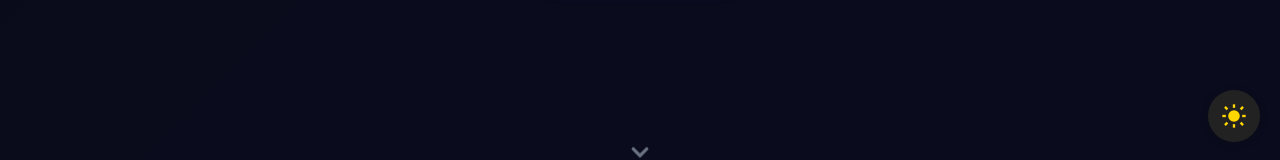
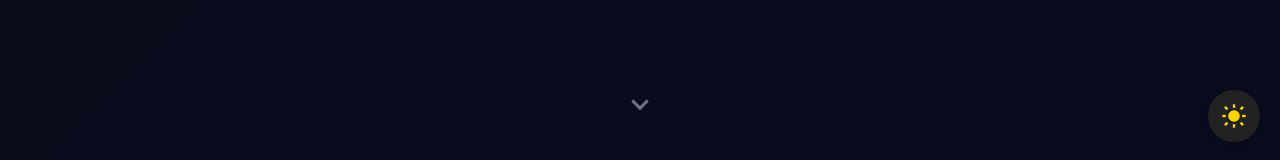
Before and after one commit to vipooshanb/Vipooshan, a React (Vite) app: page / in a window 1280 px wide. Shown: the part 644-804 px from the top of the page. Built offline with nearby package versions, Linux system fonts and the light colour scheme.

Commit message:
scroll down changed

```diff
--- a/src/components/Hero.css
+++ b/src/components/Hero.css
@@ -241,7 +241,7 @@
         .scroll-down {
             position: absolute;
             left: 50%;
-            top: 85%;
+            top: 80%;
             transform: translate(-50%, -50%);
             display: flex;
             flex-direction: column;
@@ -253,7 +253,7 @@
 
         .scroll-down i {
             font-size: 30px;
-            margin-top: 5px;
+            margin-top: 2px;
             animation: bounce 2s infinite;
         }
 
```
